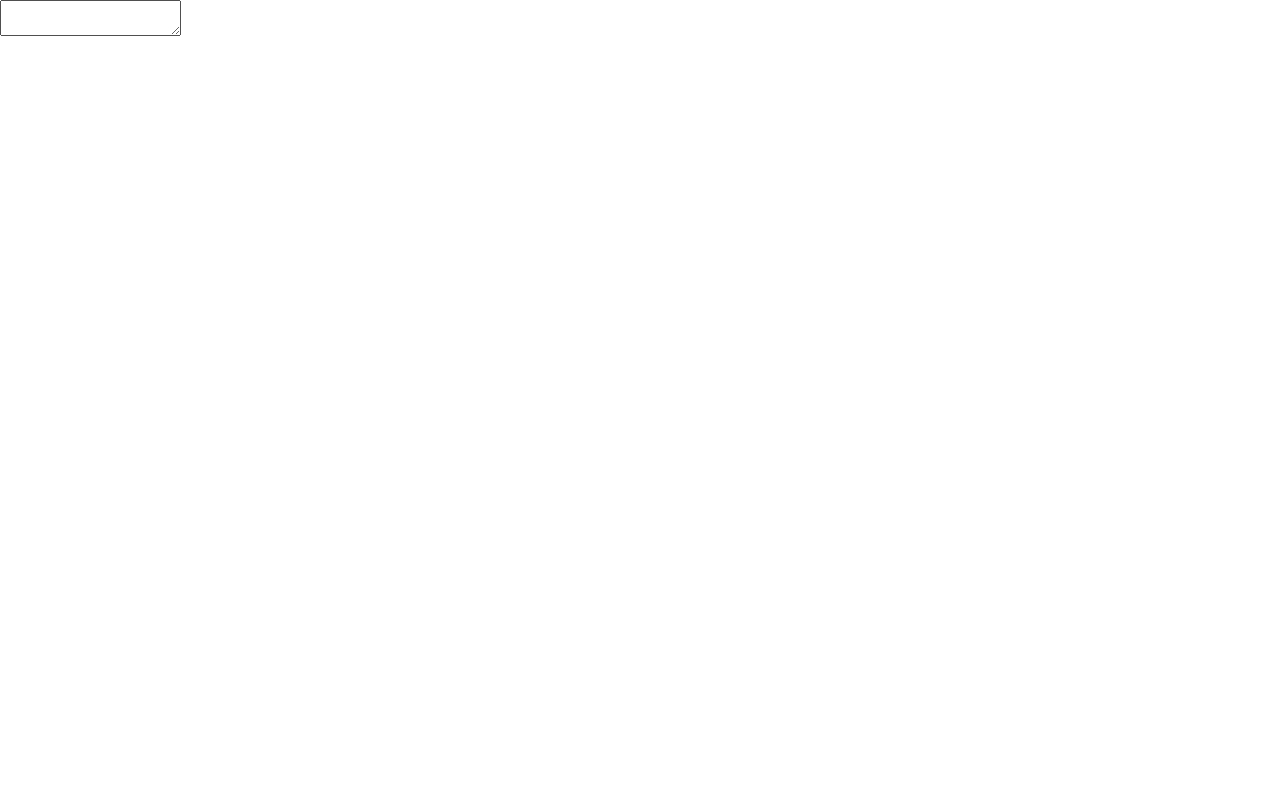
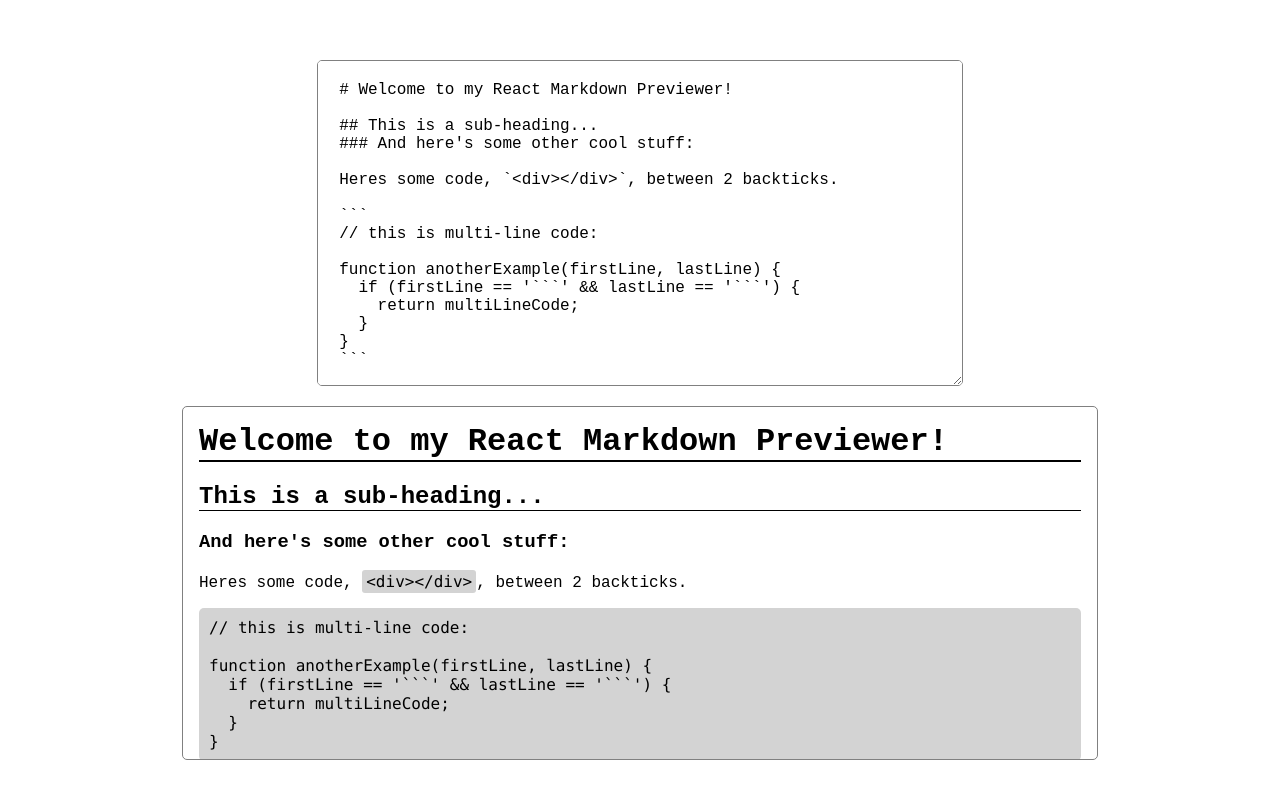
Before and after one commit to MattGDwyer/react-markdown-previewer-9002, a React (Create React App) app: page / in a window 1280 px wide. Shown: the top 798 px of the page. Built offline with nearby package versions, Linux system fonts and the light colour scheme.

Commit message:
mvp functionality complete, deploying to heroku

```diff
--- a/src/App.css
+++ b/src/App.css
@@ -1,38 +1,81 @@
-.App {
-  text-align: center;
+.container {
+  display: flex;
+  flex-direction: column;
+  justify-content: center;
+  align-items: center;
+  height: 100vh;
   }
 
-.App-logo {
-  height: 40vmin;
-  pointer-events: none;
+  textarea {
+    width: 50vw!important;
+    height: 40vh;
+    font-size: 1em;
+    border-radius: 5px;
+    border: 1px solid gray;
+    resize: vertical;
+    outline: none;
+    margin-bottom: 20px;
+    font-family: 'Courier New', Courier, monospace;
   }
 
-@media (prefers-reduced-motion: no-preference) {
-  .App-logo {
-    animation: App-logo-spin infinite 20s linear;
-  }
+
+  .preview {
+  width: 70%;
+  height: 40vh;
+  border-radius: 5px;
+  border: 1px solid gray;
+  padding: 1rem;
+  overflow: auto;
+  font-size: 1em;
+  font-family: 'Courier New', Courier, monospace;
   }
 
-.App-header {
-  background-color: #282c34;
-  min-height: 100vh;
-  display: flex;
-  flex-direction: column;
-  align-items: center;
-  justify-content: center;
-  font-size: calc(10px + 2vmin);
-  color: white;
+  .preview h1, h2, h3 {
+  margin-top: 0;
   }
 
-.App-link {
-  color: #61dafb;
+  .preview h1 {
+    border-bottom: 2px solid black;
   }
 
-@keyframes App-logo-spin {
-  from {
-    transform: rotate(0deg);
+  .preview h2 {
+    border-bottom: 1px solid black;
   }
-  to {
-    transform: rotate(360deg);
+  .preview a {
+  color: blue;
   }
+
+  .preview table {
+  border-collapse: collapse;
+  width: 100%;
   }
+
+  .preview th, td {
+  border: 1px solid gray;
+  padding: 8px;
+  text-align: left;
+  }
+
+  .preview th {
+  background-color: lightgray;
+  }
+
+  .preview img {
+    display: block;
+    max-width: 90%;
+    margin: 2rem auto;
+  }
+
+  code {
+    background-color: lightgray;
+    padding: 2px 4px;
+    border-radius: 3px;
+    display: inline;
+  }
+
+  pre code {
+    background-color: lightgray;
+    padding: 10px;
+    border-radius: 5px;
+    display: block;
+  }
--- a/src/App.js
+++ b/src/App.js
@@ -1,8 +1,53 @@
 import React, { useState } from 'react';
 import { marked } from 'marked';
+import './App.css';
 
 function App() {
-  const [markdown, setMarkdown] = useState("");
+  const [markdown, setMarkdown] = useState(`
+  # Welcome to my React Markdown Previewer!
+
+  ## This is a sub-heading...
+  ### And here's some other cool stuff:
+
+  Heres some code, \`<div></div>\`, between 2 backticks.
+
+  \`\`\`
+  // this is multi-line code:
+
+  function anotherExample(firstLine, lastLine) {
+    if (firstLine == '\`\`\`' && lastLine == '\`\`\`') {
+      return multiLineCode;
+    }
+  }
+  \`\`\`
+
+  You can also make text **bold**... whoa!
+  Or _italic_.
+  Or... wait for it... **_both!_**
+  And feel free to go crazy ~~crossing stuff out~~.
+
+  There's also [links](https://www.freecodecamp.org), and
+  > Block Quotes!
+
+  And if you want to get really crazy, even tables:
+
+  Wild Header | Crazy Header | Another Header?
+  ------------ | ------------- | -------------
+  Your content can | be here, and it | can be here....
+  And here. | Okay. | I think we get it.
+
+  - And of course there are lists.
+    - Some are bulleted.
+       - With different indentation levels.
+          - That look like this.
+
+
+  1. And there are numbered lists too.
+  1. Use just 1s if you want!
+  1. And last but not least, let's not forget embedded images:
+
+  ![freeCodeCamp Logo](https://cdn.freecodecamp.org/testable-projects-fcc/images/fcc_secondary.svg)
+  `);
 
   const handleChange = (event) => {
     setMarkdown(event.target.value);
@@ -14,7 +59,7 @@
 
   return (
     <div className="container">
-      <textarea onChange={handleChange} />
+      <textarea value={markdown} onChange={handleChange} />
       <div
         className="preview"
         dangerouslySetInnerHTML={renderMarkdown()}
--- a/src/index.css
+++ b/src/index.css
@@ -1,8 +1,8 @@
 body {
-  margin: 0;
-  font-family: -apple-system, BlinkMacSystemFont, 'Segoe UI', 'Roboto', 'Oxygen',
+  margin: 10px;
+  /* font-family: -apple-system, BlinkMacSystemFont, 'Segoe UI', 'Roboto', 'Oxygen',
     'Ubuntu', 'Cantarell', 'Fira Sans', 'Droid Sans', 'Helvetica Neue',
-    sans-serif;
+    sans-serif; */
   -webkit-font-smoothing: antialiased;
   -moz-osx-font-smoothing: grayscale;
 }
```
Lines whose indentation alone changed are shown as unchanged.
